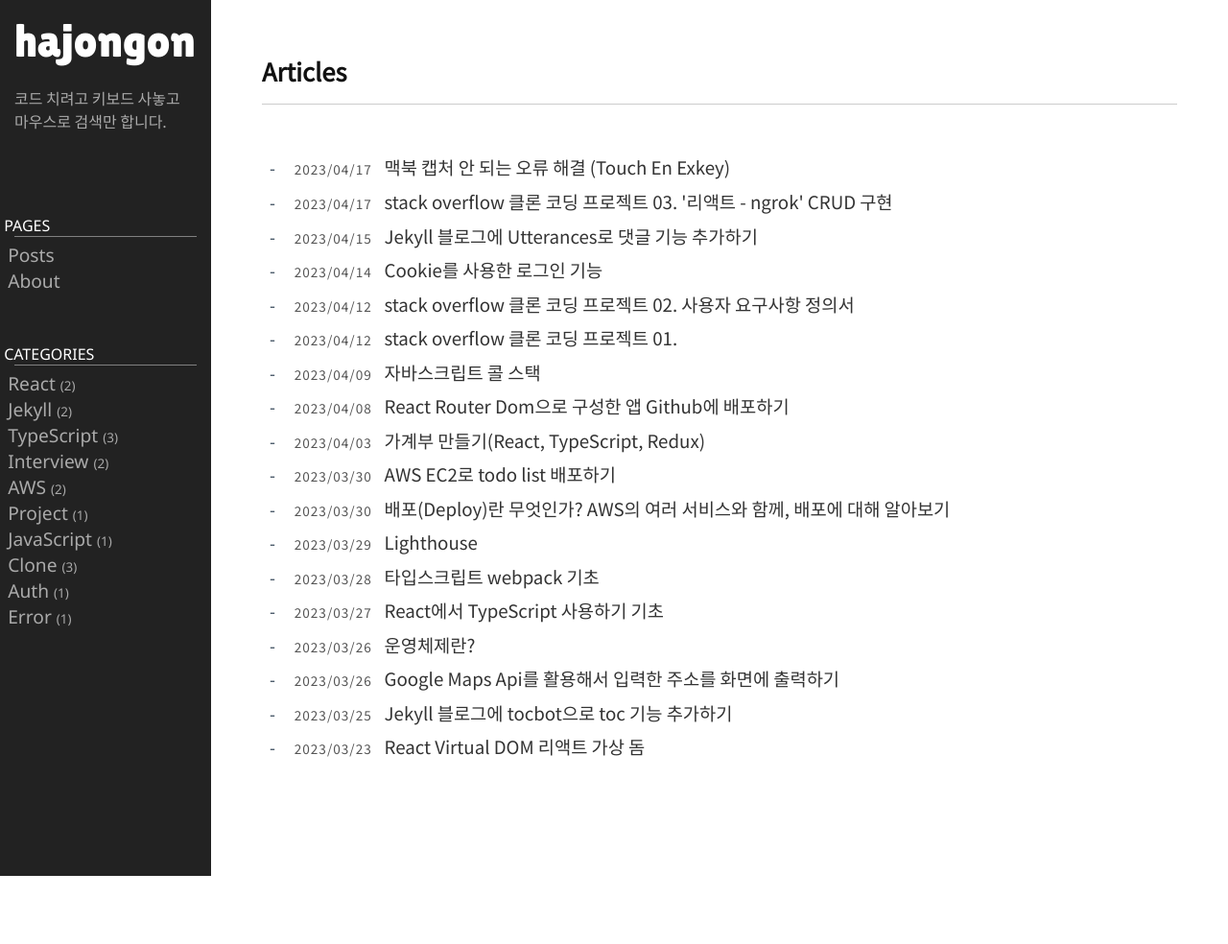
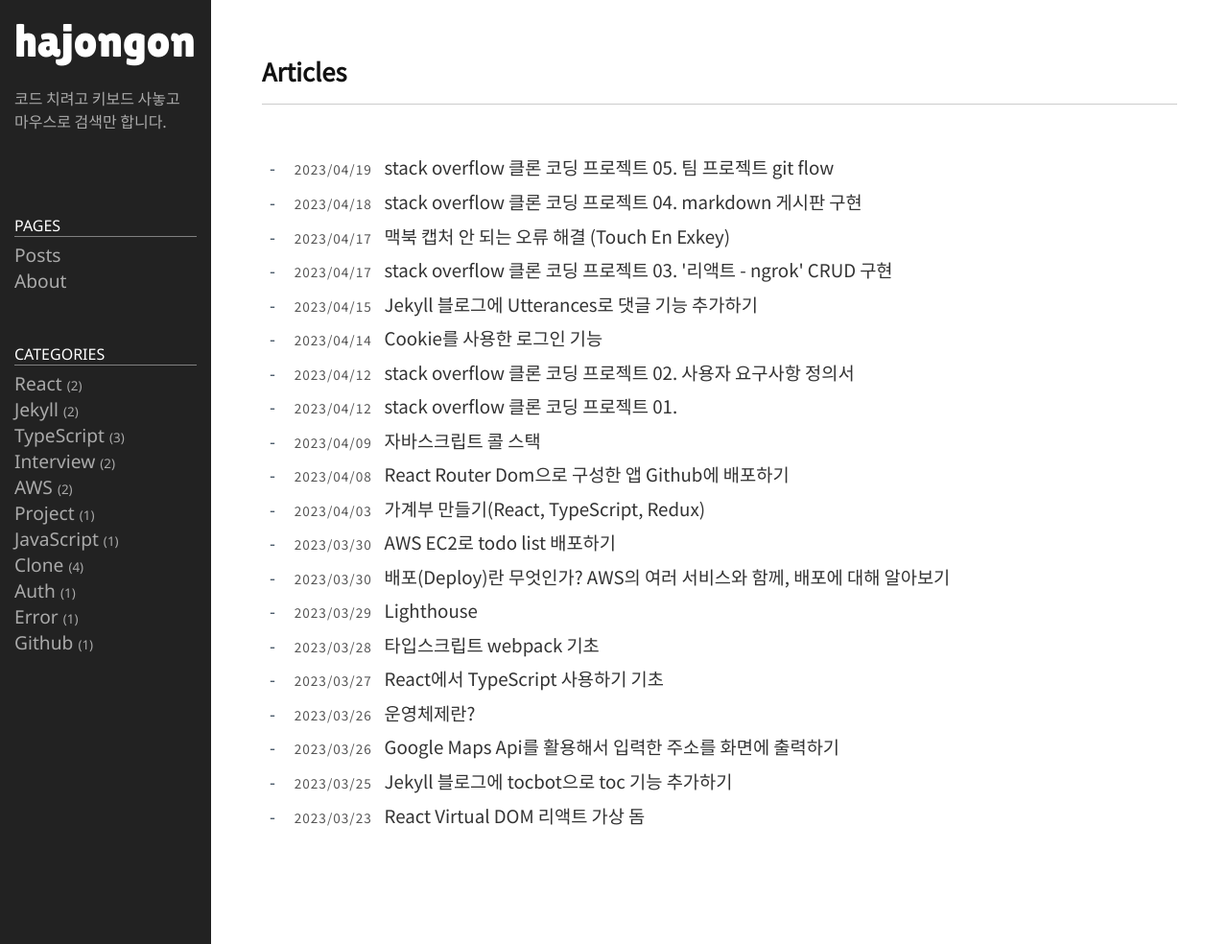
Before and after one commit to hajongon/hajongon.github.io, a Jekyll site: the page built from index.md, in a window 1280 px wide. Shown: the whole page at 96% size. Built offline with Jekyll 4.4.1, drawn with Linux system fonts in a browser that asks for light colours; before the commit the page ends 913 px from its top, so only the background shows below that.

Commit message:
post: git flow

```diff
--- /dev/null
+++ b/_posts/2023-04-19-stackoverflow-04.md
@@ -0,0 +1,83 @@
+---
+layout: post
+title: stack overflow 클론 코딩 프로젝트 04. markdown 게시판 구현
+date: 2023-04-19 00:00:00 +0900
+category: clone
+published: true
+---
+
+왜 또 뭐가 문젠데
+
+{% highlight jsx linenos %}
+import { useParams } from "react-router-dom";
+import ReactMarkdown from "react-markdown";
+import { Prism as SyntaxHighlighter } from "react-syntax-highlighter";
+import { a11yDark } from "react-syntax-highlighter/dist/esm/styles/prism";
+import remarkGfm from "remark-gfm";
+
+import useAxios from "../services/useAxios";
+import { axiosDelete } from "../services/api";
+import StyledQuestionContainer from "../styles/StyledQuestionContainer";
+import StyledQuestion from "../styles/StyledQuestion";
+import StyledAnswer from "../styles/StyledAnswer";
+
+function CodeBlock({ language, value }) {
+  const code = String(value).replace(/\n$/, "");
+  return (
+    <SyntaxHighlighter style={a11yDark} language={language} PreTag="div">
+      {code}
+    </SyntaxHighlighter>
+  );
+}
+
+const renderers = {
+  code: CodeBlock,
+};
+
+function Question() {
+  const devUrl = process.env.REACT_APP_DEV_URL;
+  const { id } = useParams();
+  const [question] = useAxios(`${devUrl}/questions/${id}`);
+
+  const handleDelete = () => {
+    axiosDelete(`${devUrl}/questions/${id}`);
+  };
+
+  return (
+    <StyledQuestionContainer>
+      <StyledQuestion>
+        <h2>{question.title}</h2>
+        <ReactMarkdown
+          remarkPlugins={[remarkGfm]}
+          components={renderers}
+          className="markdown"
+        >
+          {question.body}
+        </ReactMarkdown>
+        <ReactMarkdown
+          remarkPlugins={[remarkGfm]}
+          components={renderers}
+          className="markdown"
+        >
+          {question.details}
+        </ReactMarkdown>
+        <button type="button" onClick={handleDelete}>
+          delete
+        </button>
+      </StyledQuestion>
+      <StyledAnswer />
+    </StyledQuestionContainer>
+  );
+}
+
+export default Question;
+{% endhighlight %}
+
+이렇게 하니까 코드블록은 나오는데 undefined 출력
+
+![undefined](/public/img/project/stackoverflow/undefined.png){: width="600px"}
+
+그냥 일반 텍스트를 입력하면 잘 나오는데,
+코드 블록의 내용만 undefined가 뜬다.
+
+![undefined](/public/img/project/stackoverflow/dummy-data.png){: width="600px"}
--- /dev/null
+++ b/_posts/2023-04-20-team-git.md
@@ -0,0 +1,341 @@
+---
+layout: post
+title: stack overflow 클론 코딩 프로젝트 05. 팀 프로젝트 git flow
+date: 2023-04-20 00:00:00 +0900
+category: github
+published: true
+---
+
+
+팀 프로젝트 시 GitHub을 어떻게 사용해야 하는지 전혀 몰랐다.<br>
+이번 프로젝트를 통해 어느 정도는 깨닫게 되어 블로깅을 하려고 한다.<br>
+새로 무언가를 알게 된다는 것.. 즐겁지 않나요???<br>
+<br>
+<br>
+
+# GitHub
+---
+
+## GitHub의 등장 배경
+<br>
+우선 GitHub이 왜 생겼는지부터 이해해야 한다.<br>
+GitHub의 등장 배경에는 여러가지 요인이 있지만, 팀 프로젝트의 관점에서 포스트를 작성하고 있으므로<br>
+나머지는 제껴 두고 분산 버전 관리 시스템의 필요성에 대해서만 살펴보자.<br>
+<br>
+GitHub 등장 이전에는 대부분의 소프트웨어 개발자들이 중앙 집중식 버전 관리 시스템을 사용했다.<br>
+<br>
+
+`중앙 집중식 버전 관리 시스템`(Centralized Version Control System)이란<br>
+소스 코드를 중앙 서버에 저장하고 여러 개발자들이 해당 서버에서<br>
+소스 코드를 관리, 협업하는 방식의 버전관리 시스템이다.<br>
+<br>
+이러한 시스템에서는 개발자들이 로컬에서 작업한 변경 내용을 중앙 서버에 업로드하고,<br>
+다른 개발자들은 해당 변경 내용을 다운로드하여 작업을 진행한다.<br>
+이 때, 중앙 서버가 이런 변경 사항들과 프로젝트의 버전을 관리한다.<br>
+따라서, 중앙 집중식 버전 관리 시스템에서는 중앙 서버에 문제가 발생했을 때 개발자들의 협업이 all-stop 된다.<br>
+<br>
+
+반면, `분산 버전 관리 시스템`(Distributed Version Control System)은<br>
+소스 코드를 중앙 서버가 아닌 각 개발자들의 로컬 컴퓨터에 저장하며, 로컬에서 소스 코드를 관리하고<br>
+로컬과 로컬 간 협업을 가능하게 하는 방식의 시스템이다.<br>
+<br>
+이러한 시스템에서는 개발자들이 로컬에서 작업한 변경 내용들이 분산되어 있기 때문에,<br>
+중앙 서버에 문제가 발생하더라도 개발자들은 로컬에서 작업을 계속 진행할 수 있다.<br>
+따라서, 분산 버전 관리 시스템은 중앙 서버에 의존하지 않으므로 보다 안정적이며,<br>
+개발자들 간의 유연한 협업을 도와준다.<br>
+<br>
+그 중에서도 Git은 소스 코드의 버전 관리를 위해 널리 사용되고 있고,<br>
+GitHub과 같은 협업 플랫폼에서 많이 사용된다. Git은 개발자들이 로컬에서 작업한 변경 사항들을<br>
+각자의 branch에서 관리하고, 필요에 따라서는 서로의 변경 내용을 merge할 수 있다.<br>
+또한, Git은 소스 코드의 변경 내용을 기록하는 commit이라는 개념을 사용해 각 커밋의 버전을 관리한다.<br>
+<br>
+
+## GitHub을 사용하는 이유
+<br>
+우리가 팀 프로젝트에서 GitHub이라는 플랫폼을 사용하는 이유도 정확히 이것이다.<br>
+하나의 프로젝트를 여럿이서 작업할 경우, A의 변경 사항을 B는 전혀 모르기 때문에<br>
+통합해서 관리해줄 플랫폼이 필요하다. 또 만약 프로젝트를 통합해서 관리하고 있는 플랫폼에 문제가 생기더라도<br>
+각 로컬에 분산되어 있는 코드들을 사용해 작업을 이어갈 수 있다.<br>
+<br>
+그럼 이제부터 GitHub을 활용해 팀 프로젝트를 진행하는 방법에 대해 알아보자.<br>
+<br>
+<br>
+
+# 팀 프로젝트에서 GitHub 사용하기
+---
+
+## 메인 레포지토리 만들기
+<br>
+
+우선 하나의 메인 레포지토리(`원본 저장소`)가 필요하다.<br>
+원본 저장소에는 프로젝트를 시작하기 전 필요한 프레임워크나 라이브러리가 세팅된 파일을 올려둔다.<br>
+메인 레포지토리는 최종적으로 서비스 배포까지 이어갈 수 있는 레포지토리이므로,<br>
+보다 신중하게 관리되어야 하며, 팀 리더가 메인 레포지토리를 만드는 것이 일반적이다.<br>
+<br>
+<br>
+
+## Fork
+<br>
+
+GitHub에서 `Fork`란 다른 사람의 GitHub 레포지토리를 자신의 GitHub 계정으로 복제하는 것을 말한다.<br>
+즉, 원본 저장소의 소스 코드를 자신의 계정으로 가져와서 자유롭게 수정하고, Pull Request를 통해 본인 코드의<br>
+변경 사항을 원본 저장소에 제안할 수 있게 된다.
+<br>
+멤버들은 메인 레포지토리를 Fork해서 자신의 GitHub 계정으로 복제한다.<br>
+<br>
+<br>
+
+## Clone
+<br>
+
+Git에서 `Clone`이란, 원격 저장소에 있는 Git 저장소를 로컬 컴퓨터로 복제하는 것을 말한다.<br>
+즉, Clone은 원격 저장소의 전체 내용을 로컬 저장소로 가져와서, 소스 코드를 로컬에서 수정하고<br>
+변경 사항을 원격 저장소에 Push 할 수 있도록 한다.<br>
+<br>
+Clone을 하기 위해서는 먼저 원격 저장소의 URL이 필요하다. 이 URL을 사용하여 Git 명령어를 입력하면,<br>
+원격 저장소의 소스 코드를 로컬 컴퓨터로 가져올 수 있다. Clone 명령어의 일반적인 형식은 다음과 같다.<br>
+<br>
+
+{% highlight bash %}
+git clone <원격 저장소 URL>
+{% endhighlight %}
+<br>
+
+예를 들어, GitHub에 있는 오픈 소스 프로젝트의 저장소를 Clone 하려면,<br>
+해당 저장소의 URL을 복사하여 다음과 같이 입력한다.<br>
+
+<br>
+{% highlight bash %}
+git clone https://github.com/username/repository-name.git
+{% endhighlight %}
+
+<br>
+
+이렇게 Clone한 저장소는 로컬 컴퓨터에서 수정, 변경할 수 있고<br>
+Commit, Push를 통해 원격 저장소에 업데이트할 수 있다.<br>
+따라서 Clone은 소스 코드를 효율적으로 관리하고 협업하는 데에 필수적이다.<br>
+<br>
+<br>
+
+## Remote Add
+<br>
+
+자신의 로컬로 레포지토리를 Clone 했다면, 로컬과 자신의 레포지토리는 연결된 상태일 것이다.<br>
+이제 추가적으로 로컬 레포지토리와 원본 저장소를 연결해야 한다.<br>
+이는 다른 멤버가 변경해서 Push 한 내용을 내 로컬로 끌어올 수 있게 하기 위함이다.<br>
+<br>
+Remote 저장소를 추가하는 방법은 아래와 같다.<br>
+{% highlight bash %}
+git remote add <저장소 이름> <Remote 저장소의 URL>
+{% endhighlight %}
+<br>
+
+원본 저장소의 이름으로는 `upstream`을 사용하는 것이 일반적이다.<br>
+아 근데 원하는 이름으로 지어도 작업하는 데는 아무 상관 없다.<br>
+이 글을 마칠 때까지는 원본 저장소의 이름으로 `upstream`을 사용하겠다.<br>
+
+<br>
+<br>
+
+## Pull과 Fetch
+<br>
+
+Git에서 `Pull`과 `Fetch`는 둘 다 원격 저장소에서 변경된 내용을 로컬 저장소로 가져오는 명령어다.<br>
+하지만 이 두 명령은 그 실행 방식과 결과가 다르다.<br>
+<br>
+
+`Fetch`는 원격 저장소에서 변경된 내용을 로컬 저장소로 가져오는 것으로, 가져온 내용을 로컬 저장소에 반영하지 않는다.
+즉, 원격 저장소에서 변경된 내용을 확인하고 로컬 저장소의 내용과 비교할 수 있지만, 로컬 저장소에는 아직
+변경 내용이 반영되지 않는다. 따라서 Fetch는 로컬 저장소를 즉시 업데이트 하는 명령어가 아니며, 반영하려면
+별도의 명령어가 필요하다.<br>
+<br>
+
+`Pull`은 Fetch와 달리, 원격 저장소에서 변경된 내용을 로컬 저장소로 가져오면서, 해당 내용을 로컬 저장소에 반영한다.
+즉, Pull 명령어는 Fetch와 Merge를 합쳐놓은 것으로, 원격 저장소에서 변경된 내용을 가져오고, 자동으로 로컬 저장소에 반영한다.<br>
+<br>
+따라서, Pull은 로컬 저장소를 간편하게 업데이트할 수 있지만, 로컬 저장소에 이미 변경 내용이 있을 경우
+충돌이 발생할 수 있다. Fetch는 이러한 충돌을 바지하고, 원격 저장소에서 변경된 내용을 로컬에서 확인할 수 있게 해주지만
+별도의 Merge 작업이 필요하다.<br>
+<br>
+
+### Fetch 사용하기
+<br>
+
+1️⃣ 원격 저장소에서 변경된 내용을 가져오기 위해 Fetch 실행
+
+<br>
+
+{% highlight bash %}
+git fetch upstream
+{% endhighlight %}
+<br>
+
+여기서 `upstream`은 원본 저장소를 가리키는 이름이다.<br>
+
+
+<br>
+
+
+
+2️⃣ 가져온 변경 내용을 로컬 저장소와 Merge 한다.
+<br>
+
+{% highlight bash %}
+git merge upstream/main
+{% endhighlight %}
+<br>
+
+Git에서 브랜치 이름은 `{remote-name}/{branch-name}` 형식으로 구성된다.<br>
+이때 `remote-name`은 원격 저장소의 이름을 의미하며, `branch-name`은<br>
+해당 브랜치의 이름을 의미한다.<br>
+<br>
+
+따라서 `upstream/main`은 `upstream` 원격 저장소의 `main` 브랜치를 가리킨다.<br>
+이 브랜치 이름을 사용하여 Fetch나 Merge 작업을 수행할 수 있다.<br>
+예를 들어, `git fetch upstream` 명령어는 `upstream` 원격 저장소의 모든 브랜치 정보를 가져오지만<br>
+`git fetch upstream/main` 명령어는 `upstream` 원격 저장소의 `main` 브랜치 정보만을 가져온다.<br>
+<br>
+
+### Pull 사용하기
+<br>
+
+`Pull`은 Fetch와 Merge를 동시에 실행시키는 명령어다.<br>
+<br>
+{% highlight bash %}
+git pull upstream main
+{% endhighlight %}
+<br>
+
+위 명령어는 `upstream` 원격 저장소에서 `main` 브랜치의 변경 내용을 가져와서, 로컬 저장소의 `main` 브랜치에 병합한다.<br>
+<br>
+
+### Practice
+<br>
+
+예를 들어보자.<br>
+<br>
+
+나는 현재 로컬의 `feat/crud` 브랜치에서 작업중이다.<br>
+그런데 팀원이 자신이 작업한 내용을 원본 저장소의 `fe_dev` 브랜치에 merge 해뒀다고 한다.<br>
+그래서 나는 원본 저장소의 `fe_dev` 브랜치를 내 로컬의 `fe_dev` 브랜치로 pull 하려 한다.<br>
+어떻게 하면 될까?<br>
+<br>
+
+1️⃣ `upstream` 원격 저장소에서 변경 내용을 가져오기 위해 Fetch를 실행한다.<br>
+<br>
+
+{% highlight bash %}
+git fetch upstream
+{% endhighlight %}
+
+2️⃣ 가져온 변경 내용을 로컬 저장소의 `fe_dev` 브랜치로 병합한다.<br>
+<br>
+
+{% highlight bash %}
+git checkout fe_dev
+git merge upstream/fe_dev
+{% endhighlight %}
+
+위 명령어는 `upstream/fe_dev` 브랜치에서 변경된 내용을 로컬 저장소의 `fe_dev` 브랜치에 병합한다.<br>
+이렇게 하면 로컬 저장소의 `fe_dev` 브랜치가 원본 저장소의 `fe_dev` 브랜치와 동일한 상태가 된다.<br>
+<br>
+
+3️⃣ 로컬 `feat/crud` 브랜치에서 `fe_dev` 브랜치로 Merge 한다.
+<br>
+
+{% highlight bash %}
+git checkout feat/crud
+git merge fe_dev
+{% endhighlight %}
+<br>
+
+위 명령어는 로컬 `feat/crud` 브랜치에서 로컬 `fe_dev` 브랜치로 Merge 한다.<br>
+이렇게 하면, 로컬 `feat/crud` 브랜치에 원본 저장소의 `fe_dev` 브랜치에서 변경된 내용이 반영된다.<br>
+<br>
+
+위와 같은 순서로 작업을 하면, 로컬 `feat/crud` 브랜치에서 작업하면서도 원본 저장소의 `fe_dev` 브랜치에서<br>
+변경된 내용을 반영할 수 있다.<br>
+<br>
+
+그런데 글을 작성하면서 다시 궁금한 점이 생겼다.<br>
+다시 예를 들어보겠다.<br>
+<br>
+나는 `feat/crud` 브랜치에서 `Questions.js` 파일을 수정하고 있고, 팀원이 변경한 파일은 `Home.js` 다.<br>
+그래서 팀원의 로컬에는 내가 수정한 `Questions.js` 내용이 반영되어 있지 않다.<br>
+<br>
+이 상황에서 만약 Pull을 하면 `Questions.js`가 내가 수정하기 전 상태(팀원의 로컬 파일)로 돌아가는 것 아닌가?<br>
+<br>
+-> 실험을 해본 결과, 내가 작업한 파일의 수정 이력 또한 기존과 비교했을 때 변경된 사항으로 판단하므로 문제 없다.<br>
+-> 조만간 간단한 실험을 해본 후에 내용을 업데이트할 예정.<br>
+<br>
+원본 저장소의 마지막 커밋 이력이 내가 아니라 다른 팀원인 경우에,<br>
+Pull 혹은 Fetch & Merge 를 통해 변경된 사항을 받아온 후 다시 Push 해야 충돌을 방지할 수 있다.<br>
+<br>
+<br>
+
+## Add, Commit, Push
+<br>
+
+내가 수정한 소스 코드를 원본 저장소에 반영시키는 과정.<br>
+<br>
+
+1️⃣ 변경 사항을 커밋한다.
+
+{% highlight bash %}
+git add <수정한 파일>
+git commit -m "<커밋 메시지>"
+{% endhighlight %}
+
+<br>
+
+
+2️⃣ `upstream` 원격 저장소에서 변경 내용을 가져와서 로컬 저장소의 `fe_dev` 브랜치로 병합한다.
+
+<br>
+Push를 하기 전에 원본 저장소에 변경이 있었는지 확인하고, 있었다면 Pull 명령어로 변경 사항을 반영한다.
+<br>
+
+{% highlight bash %}
+git fetch upstream
+git checkout fe_dev
+git merge upstream/fe_dev
+{% endhighlight %}
+
+<br>
+
+
+3️⃣ 로컬 `fe_dev` 브랜치에서 내 레포지토리의 `fe_dev` 브랜치로 Push
+
+<br>
+
+{% highlight bash %}
+git push origin fe_dev
+{% endhighlight %}
+<br>
+
+4️⃣ GitHub 웹사이트에서 Pull Request를 생성한다.
+
+  - GitHub 웹사이트에서 내 레포지토리로 이동한다.
+  - Pull Request 버튼을 클릭한다.
+  - Compare & pull request 버튼을 클릭한다.
+  - `from` 브랜치와 `to` 브랜치를 정확히 설정했는지 체크한다.
+  - Pull Request의 제목과 내용을 작성한다.
+  - 변경 내용이 제대로 나타나는지 확인한 후, Create pull request 버튼을 클릭한다.
+
+이후, 해당 Pull Request가 검토되고, 승인된 경우 원본 저장소에 반영된다. <br>
+이때, Pull Request에서 Feedback을 받은 경우 해당 내용을 수정하여 <br>
+다시 Commit, Push를 하여 Pull Request를 갱신할 수 있다. <br>
+
+<br>
+<br>
+
+## Pull Request
+<br>
+Push까지 한 이후에, 내 레포지토리 내가 작업한 브랜치에서<br>
+원본 저장소의 브랜치로 Pull Request를 보낸다.<br>
+<br>
+Pull Request를 보낸 후에 Merge 까지 하게 되면,<br>
+내가 수정한 사항을 원본 저장소의 소스 코드에 반영시킬 수 있다.<br>
+
+<br>
+<br>
--- a/public/css/style.css
+++ b/public/css/style.css
@@ -257,31 +257,61 @@
   overflow: hidden;
 }
 
+/* toc */
+
 #toc {
   margin-top: 5%;
   /* margin-right: 0%; */
-  margin-left: 2%;
-  width: fit-content;
+  margin-left: 5%;
+  width: 20%;
   max-width: 20%;
 
   overflow-y: auto;
   font-size: 0.8rem;
-  padding: 1rem;
+  padding: 0.5rem 0.5rem 0.5rem 0.2rem;
+
   background-color: #f8f8f8;
   border: 1px solid #ddd;
   height: max-content;
   position: sticky;
   top: 200px;
+  border-radius: 5px;
 }
 
 #toc ol {
   margin-left: 0;
   padding-left: 1em;
 }
+
+#toc li {
+  list-style: none;
+}
+
 #toc .node-name--H1 {
   /* background-color: rgb(255, 255, 126); */
-  font-size: 1rem;
+  font-size: 0.8rem;
   font-weight: bolder;
+  border-bottom: 1px solid rgb(160, 160, 160);
+  color: rgb(85, 85, 85);
+}
+
+#toc .node-name--H1::before {
+  content: '🌱 ';
+}
+
+#toc .node-name--H2 {
+  /* background-color: rgb(255, 255, 126); */
+  color: rgb(111, 111, 111);
+}
+
+#toc .node-name--H2::before {
+  content: '- ';
+}
+
+#toc .node-name--H3 {
+  /* background-color: rgb(255, 255, 126); */
+  color: rgb(134, 134, 134);
+  font-size: 0.7rem;
 }
 
 #toc a {
@@ -464,6 +494,11 @@
   border: 1px solid lightgray;
 }
 
+/* 코드블럭 폰트 */
+pre {
+  font-size: 0.9rem;
+}
+
 /* 인라인 코드 스타일 */
 code.highlighter-rouge {
   font-size: 1rem;
@@ -486,7 +521,7 @@
 }
 
 div.highlighter-rouge > div > pre > code {
-  font-size: 1.2rem;
+  font-size: 1rem;
 }
 
 /* .highlighter-rouge > .highlight {
@@ -519,12 +554,12 @@
   margin-inline-end: 40px;
 }
 /* 임베디드 스타일 */
-/* iframe {
+iframe {
   margin-block-start: 1em;
   margin-block-end: 1em;
   margin-inline-start: 40px;
   margin-inline-end: 40px;
-} */
+}
 
 /* 목록 스타일링 */
 
@@ -532,24 +567,33 @@
   list-style-type: none;
 } */
 
-ul > li {
+.post-content li {
   list-style-type: none;
 }
 
-ul > li::before {
+.post-content li::before {
   content: "-";
   margin-right: 1rem;
   margin-left: -2rem;
+} */
+
+/* toc */
+
+
+
+#toc li {
+  list-style: none;
 }
 
-/* toc */
+
+
 /* ol {
   list-style-type: inherit;
 } */
 
-ol > li {
+/* ol > li { */
   /* list-style-type: none; */
-}
+/* } */
 
 /* ol > li::before {
   content: "-";
@@ -560,7 +604,7 @@
 /* 댓글 */
 
 .utterances {
-  margin-left: 100px;
+  margin-left: 0px;
   margin-bottom: 100px;
   max-width: 810px;
 }
```
Also changed, not shown: public/img/creative/forgive.png (added), public/img/project/stackoverflow/dummy-data.png (added), public/img/project/stackoverflow/undefined.png (added).
